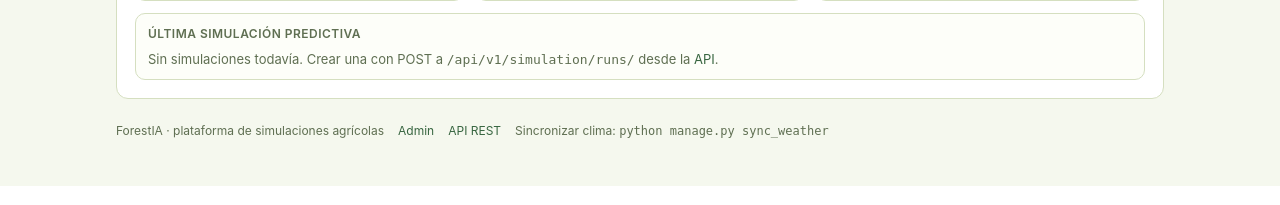
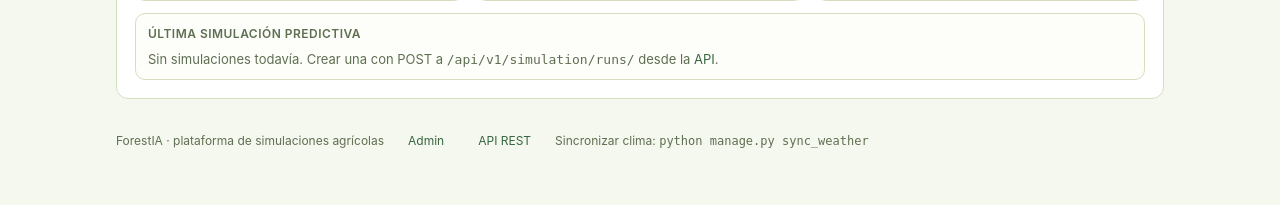
Before and after one commit to catau1625/ForestIA, a Django app: page / in a window 1280 px wide. Shown: the part 660-865 px from the top of the page. Run offline with Django 5.2, Linux system fonts and the light colour scheme; data comes from the database, SQL or seed files in the repository; data that the repository does not hold is empty; parts of the project's set-up code (start-up, migrations or seed data) failed here and were passed over.

Commit message:
Panel: enlaces del pie con área táctil amplia en móvil

```diff
--- a/apps/dashboard/templates/dashboard/index.html
+++ b/apps/dashboard/templates/dashboard/index.html
@@ -72,6 +72,8 @@ h2{font-family:"Playfair Display",Georgia,serif;font-size:19px;font-weight:600;m
 .empty{font-size:13px;color:var(--mut)}
 .actions{margin-top:12px;display:flex;gap:8px;flex-wrap:wrap}
 .foot{margin-top:24px;font-size:12px;color:var(--mut);display:flex;gap:14px;flex-wrap:wrap;align-items:center}
+.foot a{display:inline-flex;align-items:center;min-height:34px;padding:0 10px;border-radius:8px}
+@media(max-width:480px){.foot{flex-direction:column;align-items:flex-start;gap:2px}}
 select,input[type=number]{border:1px solid var(--line);border-radius:8px;background:#fff;color:var(--ink)}
 select:focus,input[type=number]:focus{outline:none;border-color:var(--ok);box-shadow:0 0 0 3px rgba(106,153,78,.18)}
 </style>
```
